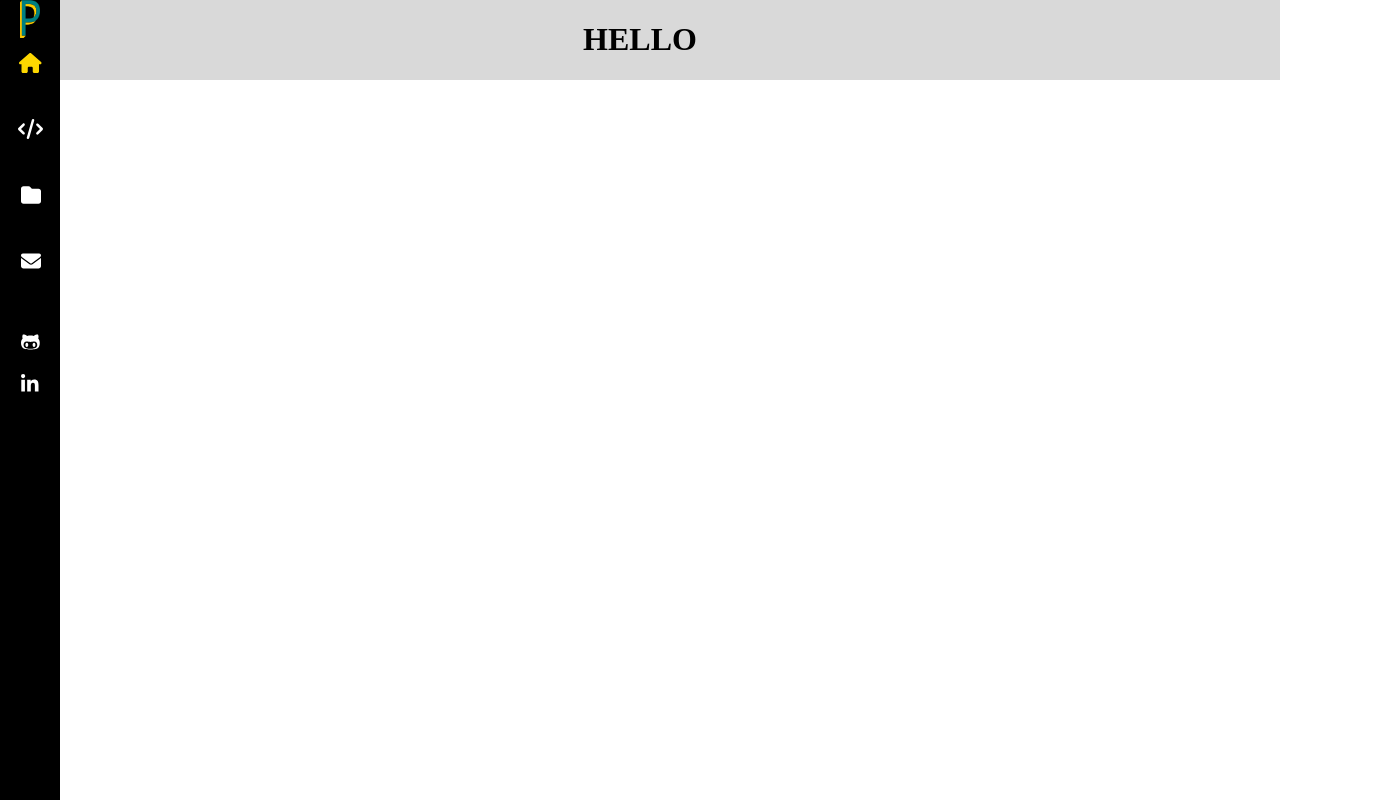
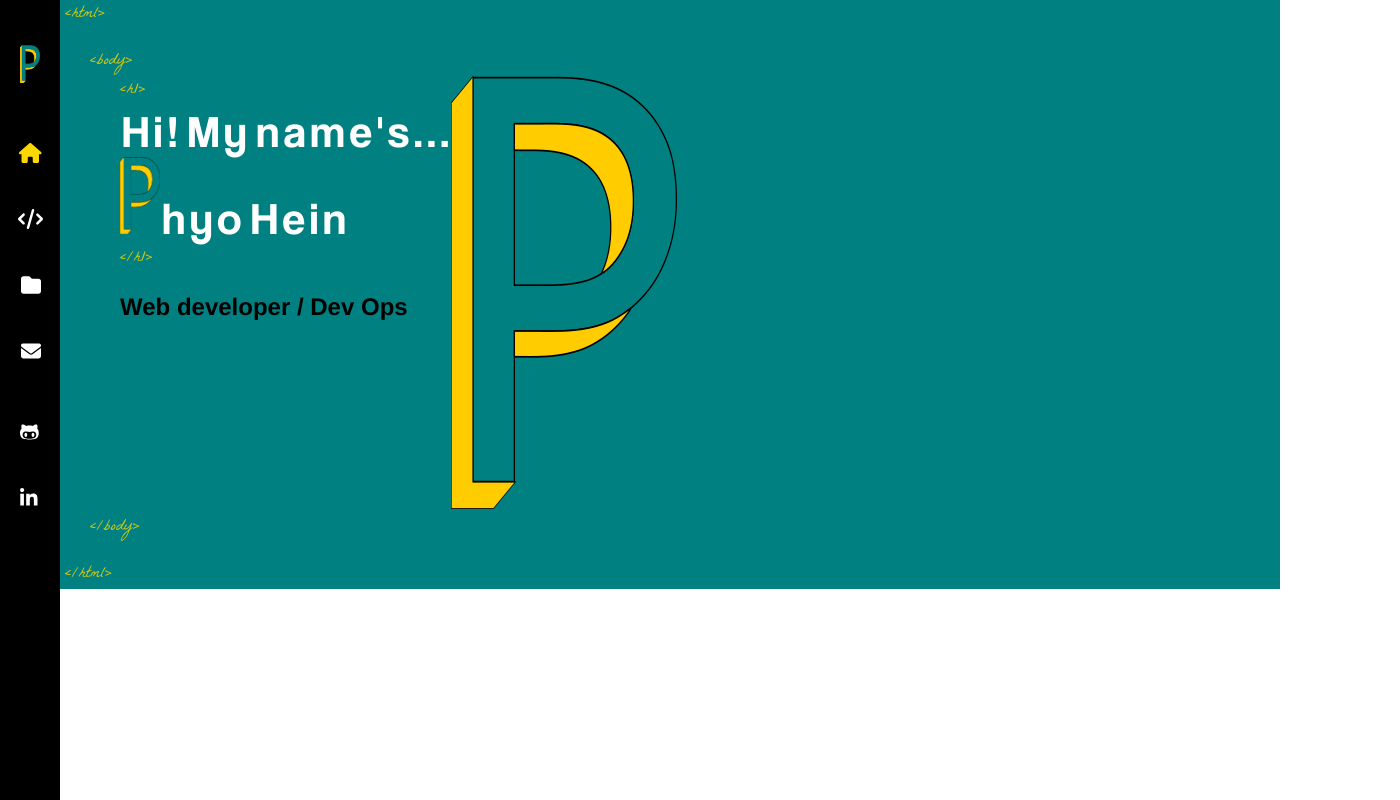
Before and after one commit to Phyozawhein/phyo-portfolio, a React (Create React App) app: page /home in a window 1280 px wide. Shown: the whole page, 1400 px wide, since content can reach past the window. Built offline with nearby package versions, Linux system fonts and the light colour scheme.

Commit message:
Finished working on Sidemenu for now and working on Home page

```diff
--- a/package.json
+++ b/package.json
@@ -11,6 +11,7 @@
     "@testing-library/jest-dom": "^5.16.5",
     "@testing-library/react": "^13.4.0",
     "@testing-library/user-event": "^13.5.0",
+    "animate.css": "^4.1.1",
     "gsap": "^3.11.4",
     "react": "^18.2.0",
     "react-dom": "^18.2.0",
--- a/src/App.scss
+++ b/src/App.scss
@@ -1,7 +1,7 @@
 
 @font-face {
   font-family: 'Helvetica Neue';
-  src: url('./assets/fonts/helvetica-neu.ttf') format('ttf');
+  src: url('./assets/fonts/helvetica-neue.ttf') format('ttf');
   font-weight: normal;
   font-style: normal;
 }
@@ -22,15 +22,9 @@
   font-style: normal;
 }
 
+@import 'animate.css';
 
-.App {
-  text-align: center;
-}
 
-.App-logo {
-  height: 40vmin;
-  pointer-events: none;
-}
 
 @media (prefers-reduced-motion: no-preference) {
   .App-logo {
@@ -38,20 +32,6 @@
   }
 }
 
-.App-header {
-  background-color: #282c34;
-  min-height: 100vh;
-  display: flex;
-  flex-direction: column;
-  align-items: center;
-  justify-content: center;
-  font-size: calc(10px + 2vmin);
-  color: white;
-}
-
-.App-link {
-  color: #61dafb;
-}
 
 @keyframes App-logo-spin {
   from {
@@ -61,3 +41,7 @@
     transform: rotate(360deg);
   }
 }
+
+body{
+  font-family:'Helvetica', 'Coolvetica', 'san-serif'
+}
--- /dev/null
+++ b/src/components/animatedLetters/AnimatedLetters.js
@@ -0,0 +1,14 @@
+import {React} from 'react';
+import './AnimatedLetters.scss';
+
+const AnimatedLetters=({strArray,strClass})=>{
+    return(
+        <span>
+            {
+                strArray.map((char,i)=>{return <span className={strClass} key={i}>{char}</span>})
+            }
+        </span>
+    )
+}
+
+export default AnimatedLetters;
--- /dev/null
+++ b/src/components/animatedLetters/AnimatedLetters.scss
@@ -0,0 +1,26 @@
+.animated-text-hover, .animated-text{
+    font-family:'Coolvetica', 'Helvetica';
+    color:white;
+    font-size:45px;
+    display:inline-block;
+    margin: 0 2.5px;
+}
+
+.animated-text{
+
+    animation:bounceIn;
+    animation-duration: 1s;
+    animation-fill-mode: forwards;
+
+}
+
+.animated-text-hover{
+
+    animation-fill-mode: both;
+
+    &:hover{
+        color:#fdd700;
+        animation: rubberBand 1s;
+
+    }
+}
--- a/src/components/home/Home.js
+++ b/src/components/home/Home.js
@@ -1,10 +1,36 @@
-import React from 'react';
+import React,{ useState, useEffect }from 'react';
+import './Home.scss'
+import AnimatedLetters from '../animatedLetters/AnimatedLetters.js';
+import Plogo from '../../assets/images/PSolid.png';
+const Home = ()=>{
+    let [strClassName,setStrClass] = useState('animated-text')
 
+    useEffect(()=>{
+        setTimeout(()=>{
+            setStrClass('animated-text-hover')
+        }
+    , 2000)
+    },[])
 
-const Home = ()=>{
-    return(<div>
-        <h1>HELLO</h1>
-    </div>)
+    return(
+        <div className="container">
+            <div className="text-area">
+                <span className="headline">
+                    <AnimatedLetters strArray={"Hi! My name's...".split('') } strClass={strClassName}/>
+                    <br/>
+                    <img src={Plogo} className="logoChar" />
+                    <AnimatedLetters strArray={"hyo Hein ".split('') } strClass={strClassName}/>
+                </span>
+                <h2>
+                    Web developer / Dev Ops
+                </h2>
+            </div>
+            <div className="image-area">
+                <img src={Plogo}/>
+            </div>
+
+        </div>
+    )
 }
 
 export default Home;
--- a/src/components/home/Home.scss
+++ b/src/components/home/Home.scss
@@ -0,0 +1,10 @@
+.headline{
+    .logoChar{
+        display:inline-block;
+        width:40px;
+        animation-name: fadeIn;
+        animation-fill-mode: forwards;
+        animation-duration:1s;
+
+    }
+}
--- a/src/components/layout/Layout.js
+++ b/src/components/layout/Layout.js
@@ -7,8 +7,22 @@ const Layout =()=>{
     return(
         <div className="App">
             <SideMenu/>
-            <div className="pages">
+            <div className="page">
+                <span className="tags">
+                        &lt;html&gt;
+                </span>
+                        <br/>
+                <span  className="tags body-tag">
+                        &lt;body&gt;
+                </span>
                 <Outlet/>
+                <span className="tags body-tag bottom-tag">
+                        &lt;/body&gt;
+                </span>
+                <br/>
+                <span  className="tags bottom-tag">
+                        &lt;/html&gt;
+                </span>
             </div>
       </div>
     )
--- a/src/components/layout/Layout.scss
+++ b/src/components/layout/Layout.scss
@@ -1,15 +1,64 @@
 .App{
-    display:flex;
-    flex-direction: row;
-    width:100%;
-    height:100%;
-    overflow:hidden;
-}
 
-.pages{
+   display:flex;
 
-    background-color:#D9D9D9;
-    width:100%;
-    height:100%;
+
+    .page{
+        background-color:#008080;
+        width:100%;
+        height:100%;
+
+
+        .tags,.body-tags{
+            position:relative;
+            left:65px;
+        }
+
+        .tags{
+            font-family:'La Belle Aurore';
+            opacity: 0.8;
+            color: #fdd700;
+            display:block;
+            width:30px;
+            height:auto;
+        }
+        .body-tag{
+            left: 90px;
+        }
+        .container{
+            display: flex;
+            flex-direction: row;
+            width:100%;
+            position:relative;
+            left:120px;
+            .headline{
+
+                &:before{
+                    content:'<h1>';
+                    font-family: 'La Belle Aurore';
+                    color:#fdd700;
+                    opacity:0.8;
+                    display:block;
+                    width:10px;
+                }
+                &:after{
+                    display:block;
+                    content:'</h1>';
+                    font-family: 'La Belle Aurore';
+                    width:10px;
+                    left:100px;
+                    color:#fdd700;
+                    opacity:0.8;
+
+                }
+            }
+
+            .image-area{
+                img{
+                    display:inline;
+                }
+            }
+        }
+    }
 
 }
--- a/src/components/sideMenu/SideMenu.js
+++ b/src/components/sideMenu/SideMenu.js
@@ -9,38 +9,38 @@ import "./SideMenu.scss"
 const SideMenu = ()=>{
     return(
     <div className="navbar">
-        <Link to="/">
-            <img src={Plogo} className="logo" />
+
+        <Link to="/home"  className="logo"  >
+            <img src={Plogo} />    {
+                // will replace the logo with something more interesting
+            }
         </Link>
 
         <nav >
-                        <NavLink className="home-link" activeClassName="active"  to='home'>
+                        <NavLink className={({isActive})=> isActive ? "home-link active": "home-link" }  to='home'>
                                     <FontAwesomeIcon icon={faHouse} />
                         </NavLink>
 
-                        <NavLink className="skill-link" activeClassName="active"  to='skills'>
+                        <NavLink className={({isActive})=> isActive ? "skill-link active": "skill-link" }  to='skills'>
                             <FontAwesomeIcon icon ={faCode}/>
                         </NavLink>
 
-                        <NavLink className="proj-link" activeClassName="active"  to='projects'>
+                        <NavLink className={({isActive})=> isActive ? "proj-link active": "proj-link" }  to='projects'>
                             <FontAwesomeIcon icon ={faFolder}/>
                         </NavLink>
 
-                        <NavLink className="contact-link" activeClassName="active"  to='contact'>
+                        <NavLink className={({isActive})=> isActive ? "contact-link active": "contact-link" }  to='contact'>
                             <FontAwesomeIcon icon ={faEnvelope}/>
                         </NavLink>
         </nav>
         <div className="socials">
             <ul>
                 <li>
-                    <a href="https://github.com/Phyozawhein" target="_blank"> <FontAwesomeIcon icon={faGithubAlt} /></a>
+                    <a href="https://github.com/Phyozawhein" target="_blank" className="github-link"> <FontAwesomeIcon icon={faGithubAlt} /></a>
                 </li>
                 <li>
-                    <a href="https://www.linkedin.com/in/phyo-hein-45104b156/" target="_blank"> <FontAwesomeIcon icon={faLinkedinIn} /></a>
+                    <a href="https://www.linkedin.com/in/phyo-hein-45104b156/" target="_blank" className="linkedin-link"> <FontAwesomeIcon icon={faLinkedinIn} /></a>
                 </li>
-                {/* <li>
-                    <a href=""> <FontAwesomeIcon icon={faGithubAlt} /></a>
-                </li> */}
             </ul>
 
         </div>
--- a/src/components/sideMenu/SideMenu.scss
+++ b/src/components/sideMenu/SideMenu.scss
@@ -1,7 +1,5 @@
-.logo{
-    width:20px;
-    height:auto;
-
+svg,a {
+    color:white;
 }
 .navbar{
     background-color: #000;
@@ -10,6 +8,20 @@
     top:0;
     height:100%;
     width:60px;
+
+    .logo{
+        display:block;
+        width:25px;
+        margin: 10px ;
+        padding: 20px 0;
+        img{
+            display:inline-block;
+            width:20px;
+            margin:15px 5px;
+            padding: 0 5px;
+        }
+
+    }
 
     nav{
         display:block;
@@ -20,7 +32,7 @@
             position:relative;
             display:inline-block;
             text-decoration:none;
-            color:white;
+
             font-family:'Coolvetica','Helvetica Neue', 'san-serif';
             font-size:20px;
             margin:10px;
@@ -91,14 +103,53 @@
         ul{
             list-style: none;
             padding:0;
+
             li{
+
                 svg{
-                color:white;
+
                 font-size:20px;
                 margin:10px;
+                transition: all 0.3s ease-out;
+                }
 
+
+                a{
+                    position:relative;
+                    display:inline-block;
+                    text-decoration:none;
+                    font-size:20px;
+                    margin: 0 10px;
+                    &:after{
+                        display:inline-block;
+                        width:100%;
+                        opacity:0;
+                        font-size:12px;
+
+                        position:relative;
+                        top:-35px;
+                        transition: all 0.3s ease-in;
+
+                        color:#FDD700;
+                    }
+                    &:hover{
+                        svg{
+                            opacity:0
+                        }
+                        &:after{
+                            opacity:1
+                        }
+                    }
+                }
+                a.github-link:after{
+                    content:'Github'
+
+                }
+                a.linkedin-link:after{
+                    content:'LinkedIn'
                 }
 
              }
+
         }
     }
```
Also changed, not shown: src/assets/fonts/helvetica-neue.ttf (renamed from src/assets/fonts/helvetica-neu.ttf), 1 other file (tests, documents, lock files or other folders).
